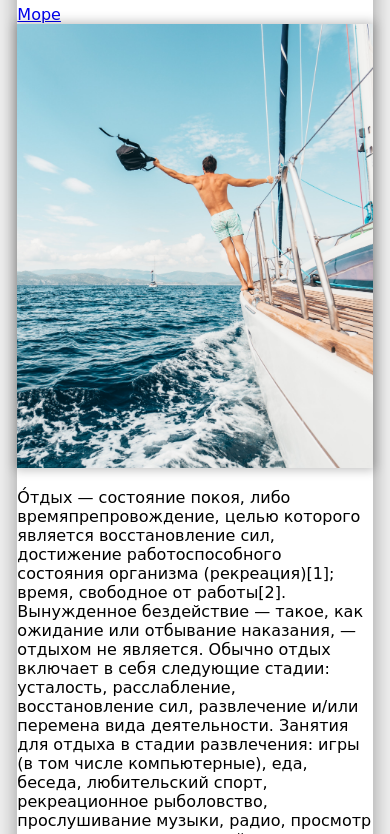
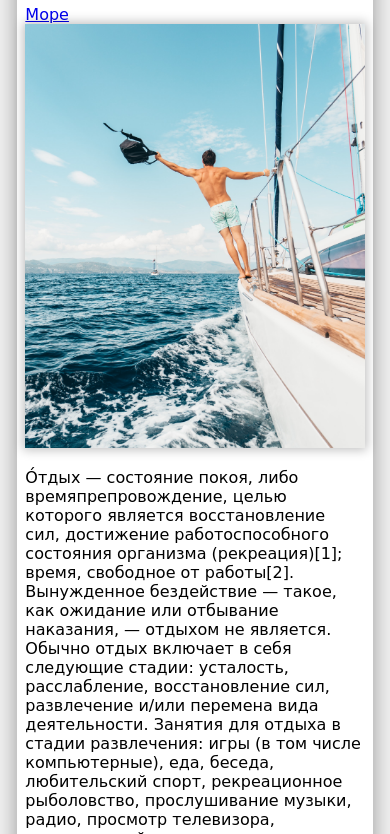
Before and after one commit to AlexKaktus/AlexKaktus.github.io, a plain HTML site: page project1/index.html in a window 390 px wide. Shown: the part 92-926 px from the top of the page. Drawn offline with Linux system fonts and the light colour scheme.

Commit message:
Add files via upload

```diff
--- a/project1/main.css
+++ b/project1/main.css
@@ -21,6 +21,6 @@ h1{
 @media  (max-width: 480px) {
 	div{
 		width: 95%;
-		padding: 30px 0;
+		padding: 30px 8px;
 	}
 }
```
